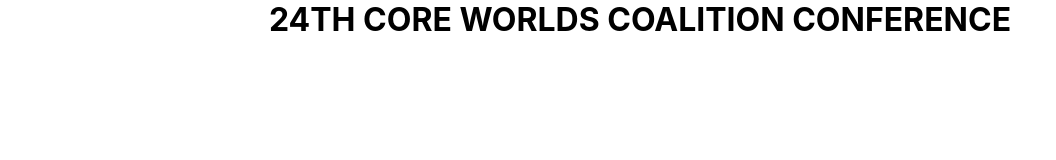
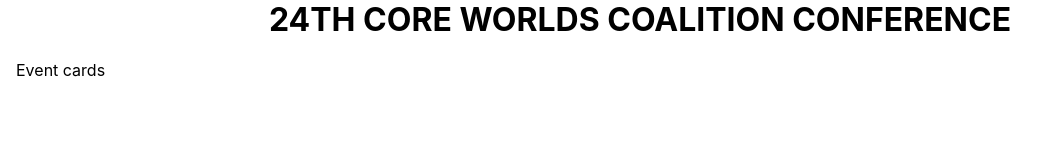
Before and after one commit to Olena-Milham/practice-react-01, a React (Create React App) app: page / in a window 1280 px wide. Shown: the top 160 px of the page, without its empty margins (0-1056 px from the left). Built offline with nearby package versions, Linux system fonts and the light colour scheme.

Commit message:
add EventBoard

```diff
--- a/src/components/App.jsx
+++ b/src/components/App.jsx
@@ -1,8 +1,10 @@
+import { EventBoard } from "./EventBoard/EventBoard";
 import { PageTitle } from "./PageTitle/PageTitle";
+import upcomingEvents from '../upcoming-evnts.json'
 export const App = () => {
   return (
     <div>
    <PageTitle text="24th Core Worlds Coalition Conference"/>
-    </div>
-  );
+    <EventBoard events={upcomingEvents}/>
+    </div> );
 };
--- /dev/null
+++ b/src/components/EventBoard/EventBoard.jsx
@@ -0,0 +1,6 @@
+import PropTypes from 'prop-types';
+import css from './EventBoard.module.css'
+export const EventBoard =({events})=>{
+    console.log(events);
+    return <div className={css.eventBoard}>Event cards</div>
+}
--- /dev/null
+++ b/src/components/EventBoard/EventBoard.module.css
@@ -0,0 +1,7 @@
+.eventBoard {
+    display: grid;
+    grid-template-columns: repeat(auto-fit, minmax(240px, auto));
+    gap: 24px;
+    padding-left: 16px;
+    padding-right: 16px;
+  }
```
Also changed, not shown: src/components/PageTitle/PageTitle.jsx (+6 -1 lines), src/upcoming-events.json (renamed from src/upcoming-event.json).
